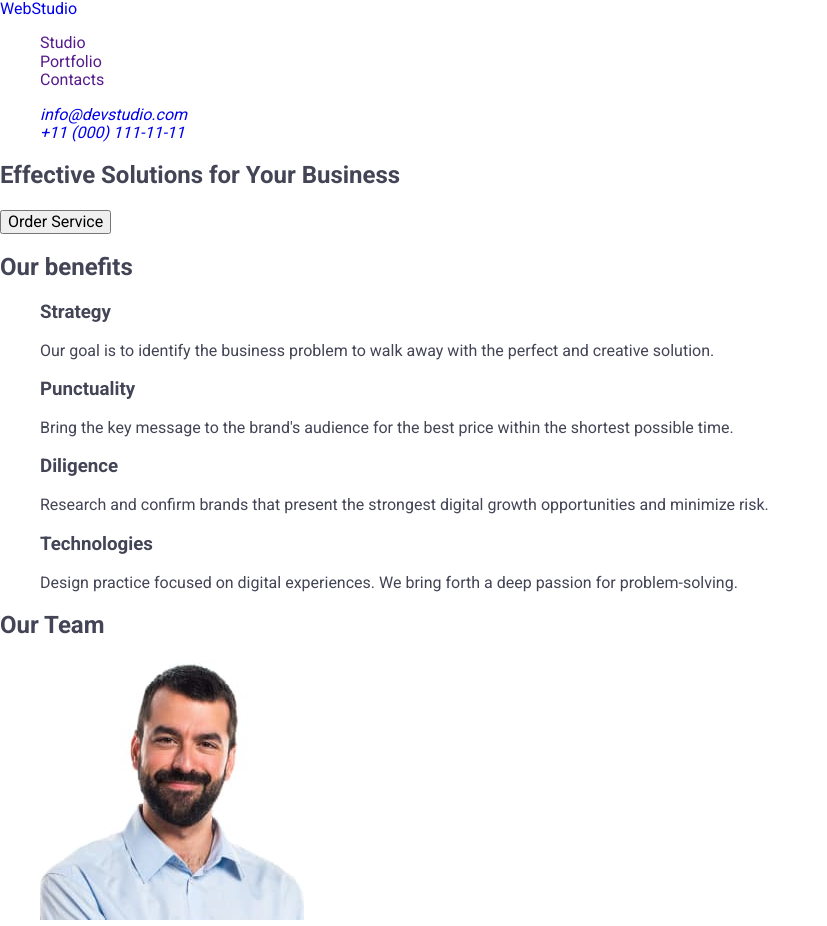
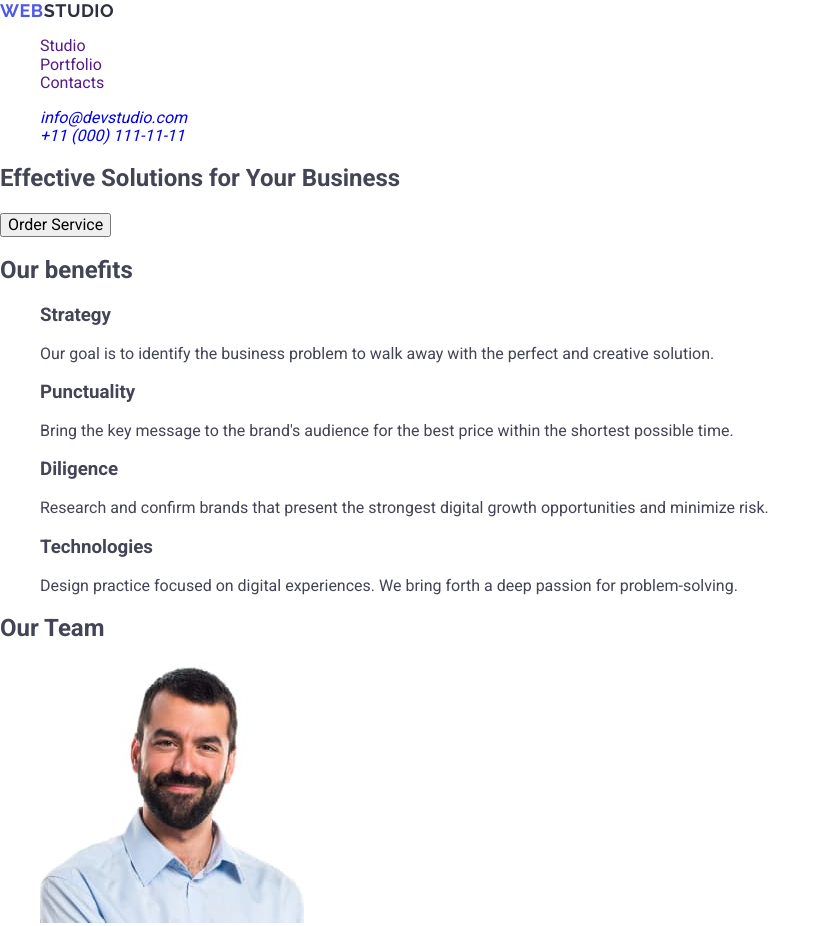
Before and after one commit to Serhii-Ivanchenko/goit-markup-hw-02, a plain HTML site: page index.html in a window 1280 px wide. Shown: the top 926 px of the page, without its empty margins (0-827 px from the left). Drawn offline with nearby package versions, Linux system fonts and the light colour scheme.

Commit message:
logo styles added

```diff
--- a/css/styles.css
+++ b/css/styles.css
@@ -13,3 +13,19 @@ ul, ol {
     list-style-type: none;
 }
 /* #endregion */
+
+/* #region Logo */
+.logo {
+    font-family: "Raleway", sans-serif;
+    color: #2E2F42;
+    font-size: 18px;
+    font-weight: 700;
+    line-height: 1.17;
+    letter-spacing: 0.54px;
+    text-transform: uppercase;
+}
+
+.logo-accent {
+    color: #4D5AE5;
+}
+/* #endregion */
--- a/index.html
+++ b/index.html
@@ -22,7 +22,9 @@
     <!-- header -->
     <header>
       <nav>
-        <a href="./index.html">WebStudio</a>
+        <a href="./index.html" class="logo"
+          ><span class="logo-accent">Web</span>Studio</a
+        >
         <ul>
           <li><a href="">Studio</a></li>
           <li><a href="">Portfolio</a></li>
@@ -162,7 +164,9 @@
 
     <!-- footer -->
     <footer>
-      <a href="./index.html">WebStudio</a>
+      <a href="./index.html" class="logo"
+        ><span class="logo-accent">Web</span>Studio</a
+      >
       <p>
         Increase the flow of customers and sales for your business with digital
         marketing & growth solutions.
```
